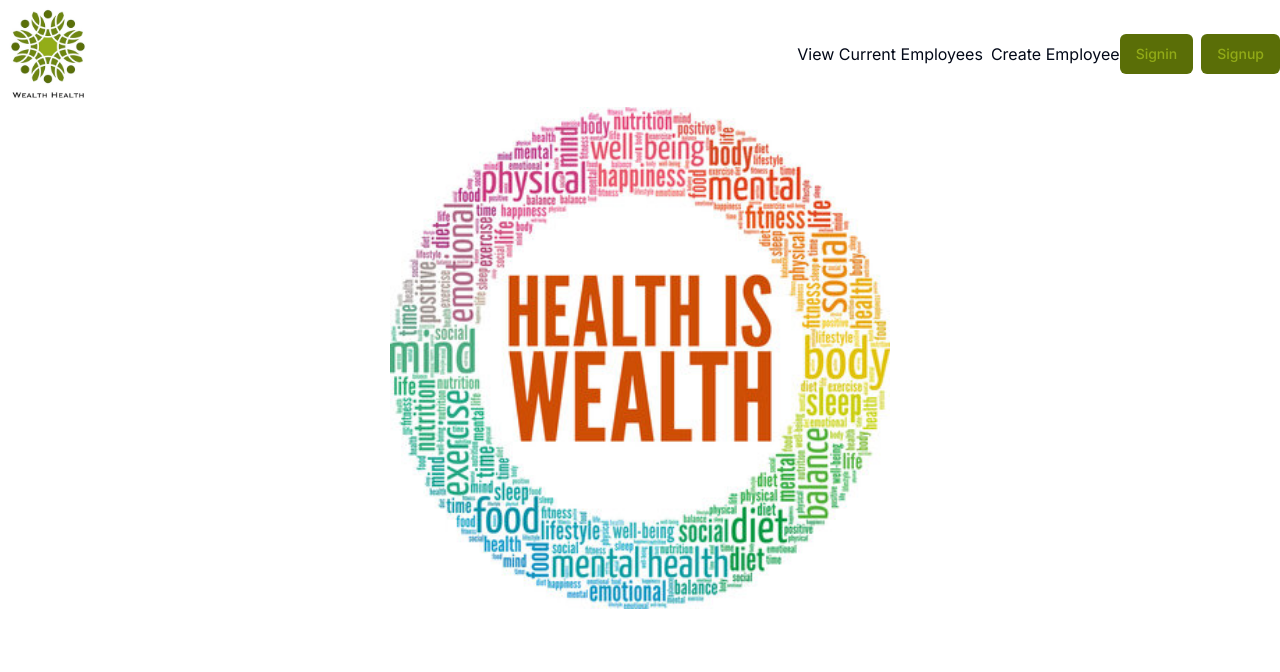
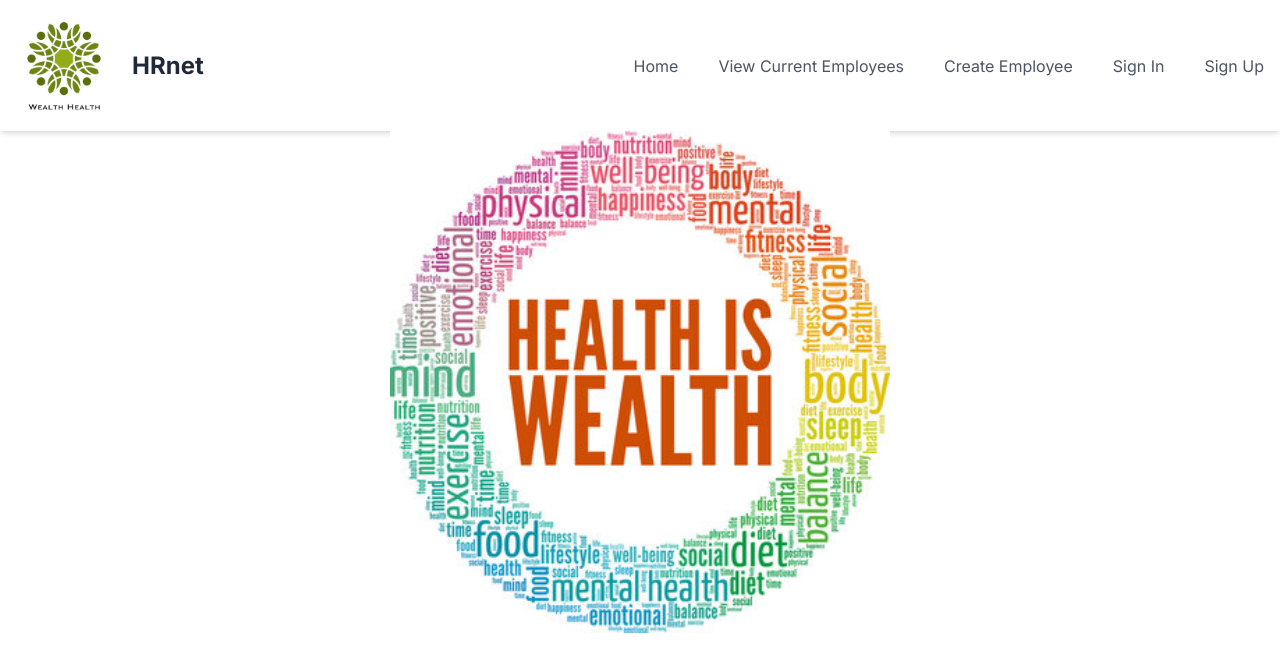
Before and after one commit to Gizmoux/wealth-health, a Next.js app: page / in a window 1280 px wide. Shown: the top 672 px of the page. Built offline with nearby package versions, Linux system fonts and the light colour scheme.

Commit message:
Design new header

```diff
--- a/app/components/Header.tsx
+++ b/app/components/Header.tsx
@@ -4,17 +4,64 @@ import Image from 'next/image';
 import Link from 'next/link';
 const Header = () => {
 	return (
-		<div className=" flex items-center justify-between">
-			<Image src={logo} width={100} height={100} alt="logo hrnet" />
-			<div className=" flex items-center">
-				<Link href="/pages/employee-list" className="mr-2 hover:text-slate-400">
-					View Current Employees
-				</Link>
-				<Link href="/pages/create-employee">Create Employee</Link>
-				<Button className="mr-2">Signin</Button>
-				<Button>Signup</Button>
+		<header className="bg-white shadow-md">
+			<div className="container mx-auto px-4 py-3 flex items-center justify-between">
+				<div className="flex items-center">
+					<Image
+						src={logo}
+						width={100}
+						height={100}
+						alt="logo hrnet"
+						className="mr-4"
+					/>
+					<h1 className="text-2xl font-bold text-gray-800">HRnet</h1>
+				</div>
+				<nav>
+					<ul className="flex space-x-10">
+						<li>
+							<Link
+								href="/"
+								className="text-gray-600 hover:text-primary transition duration-300"
+							>
+								Home
+							</Link>
+						</li>
+						<li>
+							<Link
+								href="/pages/employee-list"
+								className="text-gray-600 hover:text-primary transition duration-300"
+							>
+								View Current Employees
+							</Link>
+						</li>
+						<li>
+							<Link
+								href="/pages/create-employee"
+								className="text-gray-600 hover:text-primary transition duration-300"
+							>
+								Create Employee
+							</Link>
+						</li>
+						<li>
+							<Link
+								href="/"
+								className="text-gray-600 hover:text-primary transition duration-300"
+							>
+								Sign In
+							</Link>
+						</li>
+						<li>
+							<Link
+								href="/"
+								className="text-gray-600 hover:text-primary transition duration-300"
+							>
+								Sign Up
+							</Link>
+						</li>
+					</ul>
+				</nav>
 			</div>
-		</div>
+		</header>
 	);
 };
 
```
